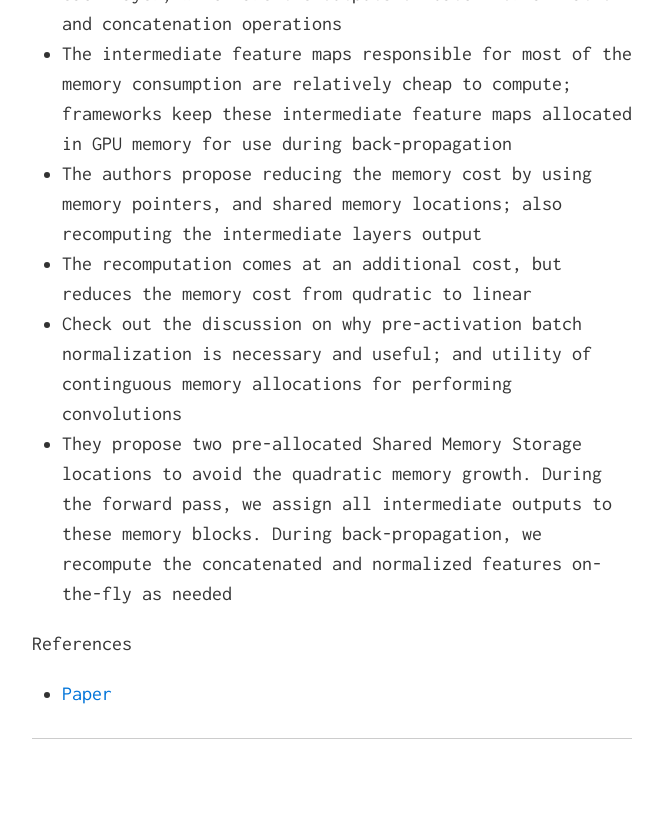
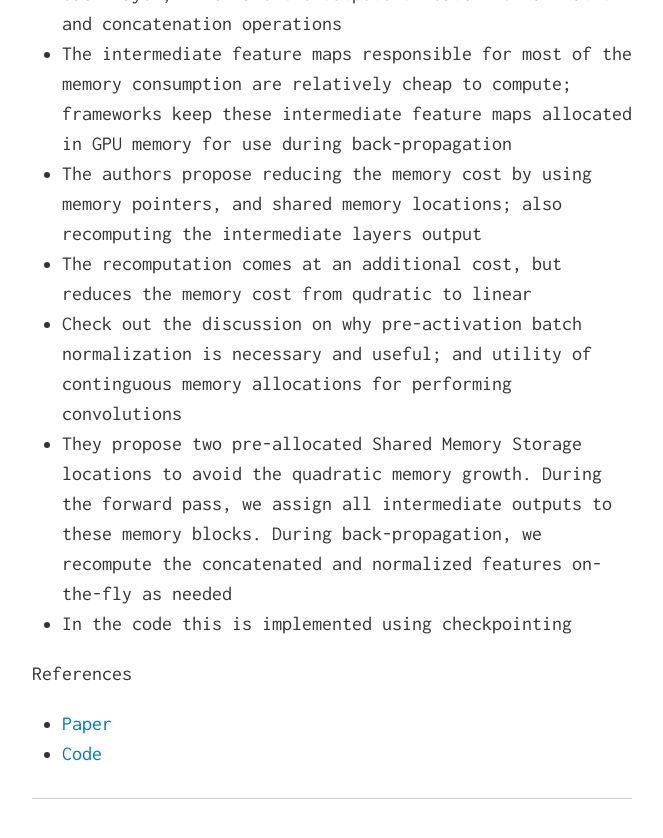
Before and after one commit to divyanshk/Papers-Blogs, a Jekyll site: the page built from index.md, in a window 1280 px wide and 900 px high, scrolled down 10793 px. Shown: the top 838 px of the window, without its empty margins (308-971 px from the left). Built offline with Jekyll 4.4.1, drawn with Linux system fonts in a browser that asks for light colours; formulas are drawn with MathJax 3.

Commit message:
densenet code

```diff
--- a/index.md
+++ b/index.md
@@ -213,8 +213,10 @@ References
 * The recomputation comes at an additional cost, but reduces the memory cost from qudratic to linear
 * Check out the discussion on why pre-activation batch normalization is necessary and useful; and utility of continguous memory allocations for performing convolutions
 * They propose two pre-allocated Shared Memory Storage locations to avoid the quadratic memory growth. During the forward pass, we assign all intermediate outputs to these memory blocks. During back-propagation, we recompute the concatenated and normalized features on-the-fly as needed
+* In the code this is implemented using checkpointing
 
 References
 * [Paper](https://arxiv.org/pdf/1707.06990.pdf)
+* [Code](https://github.com/gpleiss/efficient_densenet_pytorch/blob/master/models/densenet.py)
 
 ---
```
